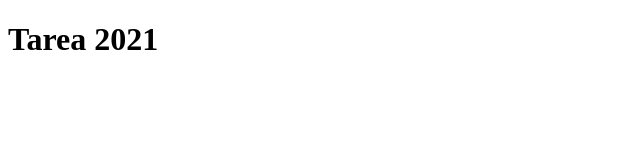
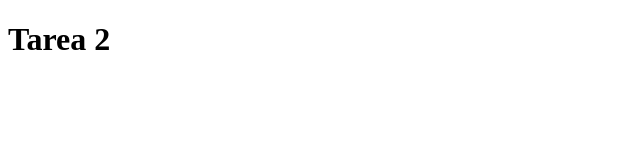
Before and after one commit to JeanP-Grandez/Actividad-2, a plain HTML site: page index.html in a window 1280 px wide. Shown: the full height of the page, 0-640 px from the left. Drawn offline with Linux system fonts and the light colour scheme.

Commit message:
Update index.html

```diff
--- a/index.html
+++ b/index.html
@@ -8,15 +8,9 @@
 </head>
 
 <body>
+    <h1>Tarea 2
 
-    <div>
-
-    </div>
-
-    <div>
-        <h1>Tarea 2021</h1>
-    </div>
-
+    </h1>
 </body>
 
 </html>
```
